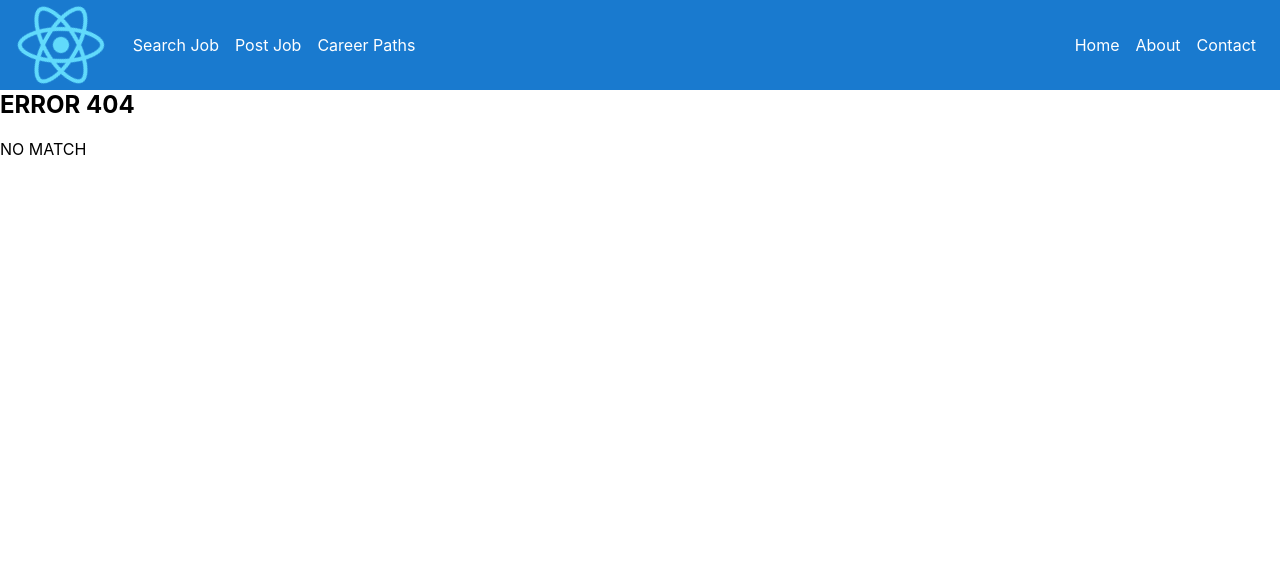
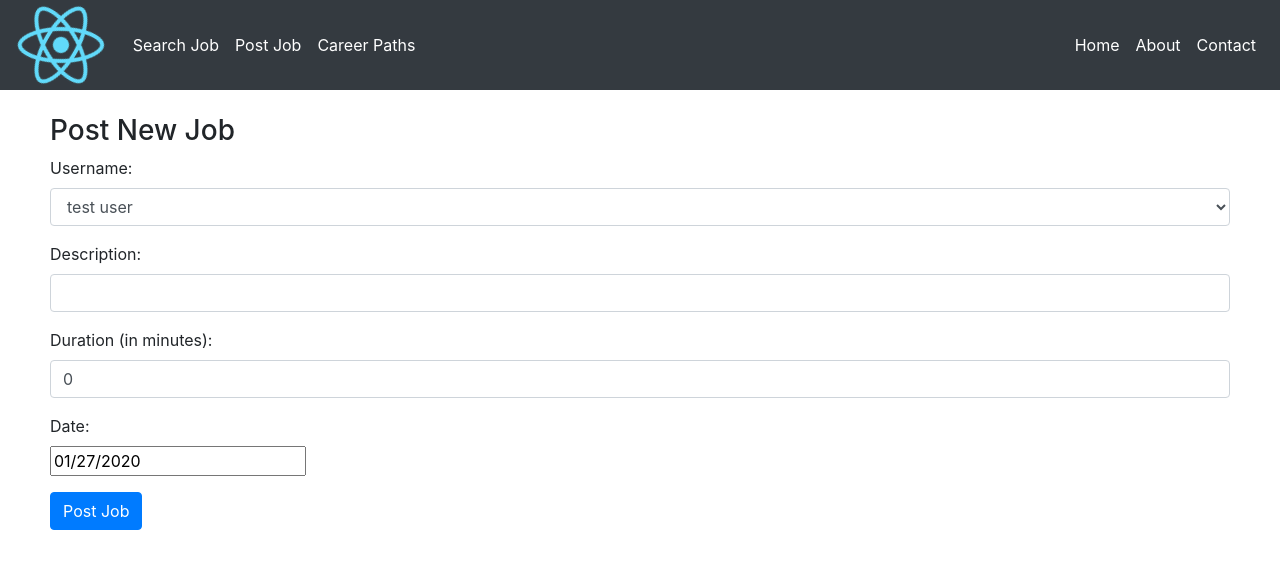
Before and after one commit to ScottBain96/my_website_react, a React (Create React App) app: page /create in a window 1280 px wide. Before the commit this address had no page. Shown: the top 568 px of the page. Built offline with nearby package versions, Linux system fonts and the light colour scheme.

Commit message:
postJob form
added a basic form for post a job section.

```diff
--- a/package.json
+++ b/package.json
@@ -11,6 +11,7 @@
     "gh-pages": "^2.2.0",
     "react": "^16.12.0",
     "react-bootstrap": "^1.0.0-beta.16",
+    "react-datepicker": "^2.11.0",
     "react-dom": "^16.12.0",
     "react-router-dom": "^5.1.2",
     "react-scripts": "3.2.0",
--- a/src/App.js
+++ b/src/App.js
@@ -12,6 +12,13 @@ import { SearchJob } from './SearchJob';
 import { CareerPaths } from './CareerPaths';
 import sideDrawer from './components/SideDrawer/SideDrawer';
 import backdrop from './components/Backdrop/Backdrop';
+import "bootstrap/dist/css/bootstrap.min.css";
+import JobList from './components/job-list.component';
+import EditJob from './components/edit-job.component';
+import CreateJob from "./components/create-job.component";
+import CreateUser from './components/create-user.component';
+
+
 
 
 
@@ -60,17 +67,20 @@ backdropClickHandler = () => {
             <Toolbar drawerClickHandler={this.drawerToggleClickHandler} />
             {backDrop}
             <SideDrawer show={this.state.sideDrawerOpen}/>
+
             <section>
               <Switch>
                 <Route exact path="/" component={Home}/>
                 <Route path="/about" component={About}/>
                 <Route path="/contact" component={Contact}/>
-                <Route path="/postjob" component={PostJob}/>
                 <Route path="/searchjob" component={SearchJob}/>
+                <Route path="/create" component={CreateJob} />
                 <Route path="/careerpaths" component={CareerPaths}/>
                 <Route component={NoMatch}/>
               </Switch>
             </section>
+
+
           </Router>
       </div>
 
--- a/src/components/Toolbar/Toolbar.css
+++ b/src/components/Toolbar/Toolbar.css
@@ -3,7 +3,8 @@
     top: 0;
     left: 0;
     width: 100%;
-    background: #197acf;
+    background: #343a40;
+
     height:90px;
 
 }
--- a/src/components/Toolbar/Toolbar.js
+++ b/src/components/Toolbar/Toolbar.js
@@ -17,7 +17,7 @@ const toolbar = props => (
             <div className="space"></div>
             <div className="toolbar_navigation_start">
                     <li><Link to ="/SearchJob">Search Job</Link></li>
-                    <li><Link to ="/Postjob">Post Job</Link></li>
+                    <li><Link to ="/create">Post Job</Link></li>
                     <li><Link to ="/CareerPaths">Career Paths</Link></li>
 
 
--- /dev/null
+++ b/src/components/create-job.component.js
@@ -0,0 +1,132 @@
+import React, {Component} from 'react';
+import DatePicker from 'react-datepicker';
+import "react-datepicker/dist/react-datepicker.css";
+
+export default class CreateJob extends Component {
+    constructor(props) {
+      super(props);
+
+      this.onChangeUsername = this.onChangeUsername.bind(this);
+      this.onChangeDescription = this.onChangeDescription.bind(this);
+      this.onChangeDuration = this.onChangeDuration.bind(this);
+      this.onChangeDate = this.onChangeDate.bind(this);
+      this.onSubmit = this.onSubmit.bind(this);
+
+      this.state = {
+        username: '',
+        description: '',
+        duration: 0,
+        date: new Date(),
+        users: []
+      }
+    }
+
+    //react lifecycle
+    componentDidMount() {
+
+        this.setState({
+
+            users: ['test user'],
+            username: 'test user'
+        })
+    }
+
+
+
+        onChangeUsername(e) {
+            this.setState({
+              username: e.target.value
+            })
+          }
+
+          onChangeDescription(e) {
+            this.setState({
+              description: e.target.value
+            })
+          }
+
+          onChangeDuration(e) {
+            this.setState({
+              duration: e.target.value
+            })
+          }
+
+          onChangeDate(date) {
+            this.setState({
+              date: date
+            })
+          }
+
+          onSubmit(e) {
+            e.preventDefault();
+
+            const exercise = {
+              username: this.state.username,
+              description: this.state.description,
+              duration: this.state.duration,
+              date: this.state.date
+            }
+
+            console.log(exercise);
+        window.location = '/';
+    }
+
+    render() {
+        return (
+        <div className="content">
+          <br/>
+          <h3>Post New Job</h3>
+          <form onSubmit={this.onSubmit}>
+            <div className="form-group">
+              <label>Username: </label>
+              <select ref="userInput"
+                  required
+                  className="form-control"
+                  value={this.state.username}
+                  onChange={this.onChangeUsername}>
+                  {
+                    this.state.users.map(function(user) {
+                      return <option
+                        key={user}
+                        value={user}>{user}
+                        </option>;
+                    })
+                  }
+              </select>
+            </div>
+            <div className="form-group">
+              <label>Description: </label>
+              <input  type="text"
+                  required
+                  className="form-control"
+                  value={this.state.description}
+                  onChange={this.onChangeDescription}
+                  />
+            </div>
+            <div className="form-group">
+              <label>Duration (in minutes): </label>
+              <input
+                  type="text"
+                  className="form-control"
+                  value={this.state.duration}
+                  onChange={this.onChangeDuration}
+                  />
+            </div>
+            <div className="form-group">
+              <label>Date: </label>
+              <div>
+                <DatePicker
+                  selected={this.state.date}
+                  onChange={this.onChangeDate}
+                />
+              </div>
+            </div>
+
+            <div className="form-group">
+              <input type="submit" value="Post Job" className="btn btn-primary" />
+            </div>
+          </form>
+        </div>
+        )
+      }
+    }
```
Also changed, not shown: src/components/create-user.component.js (added), src/components/edit-job.component.js (added), src/components/job-list.component.js (added), 1 other file (tests, documents, lock files or other folders).
